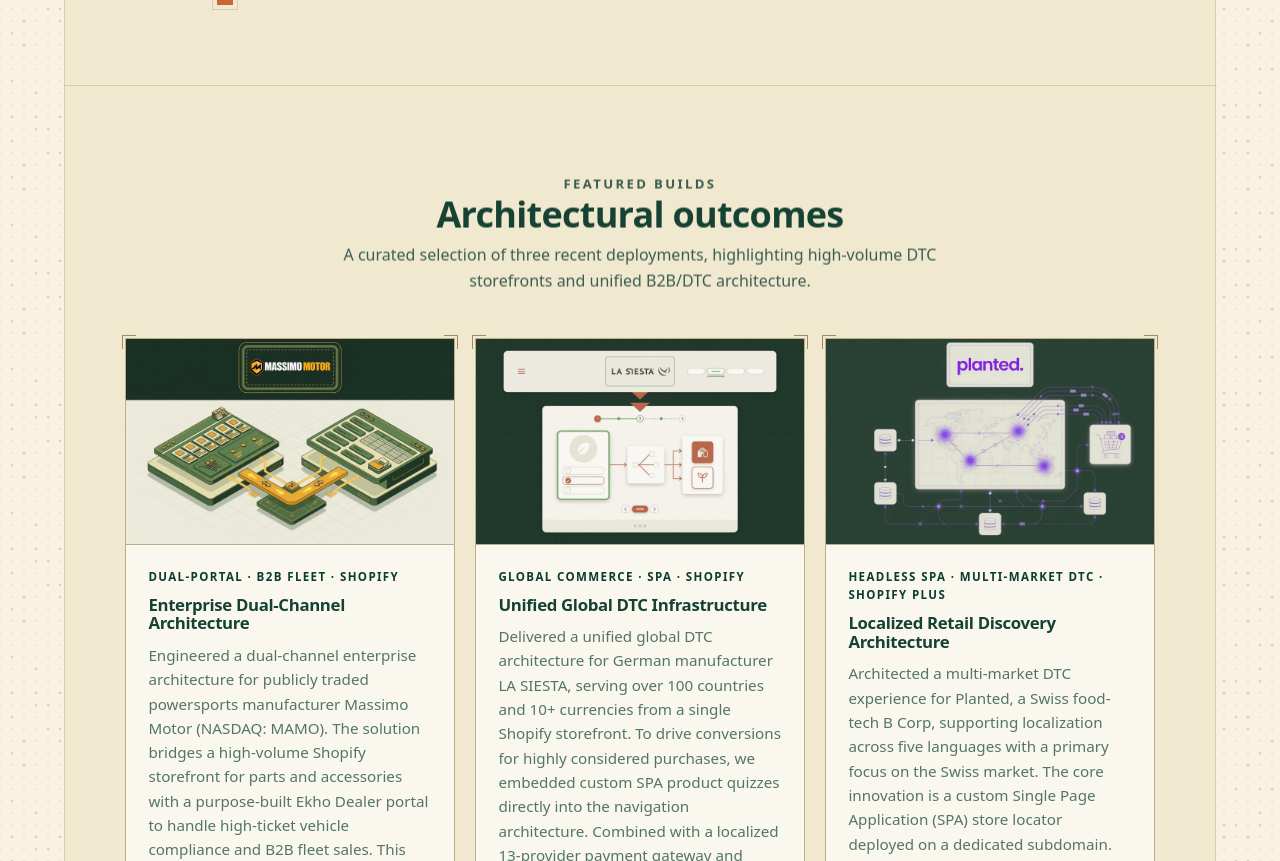
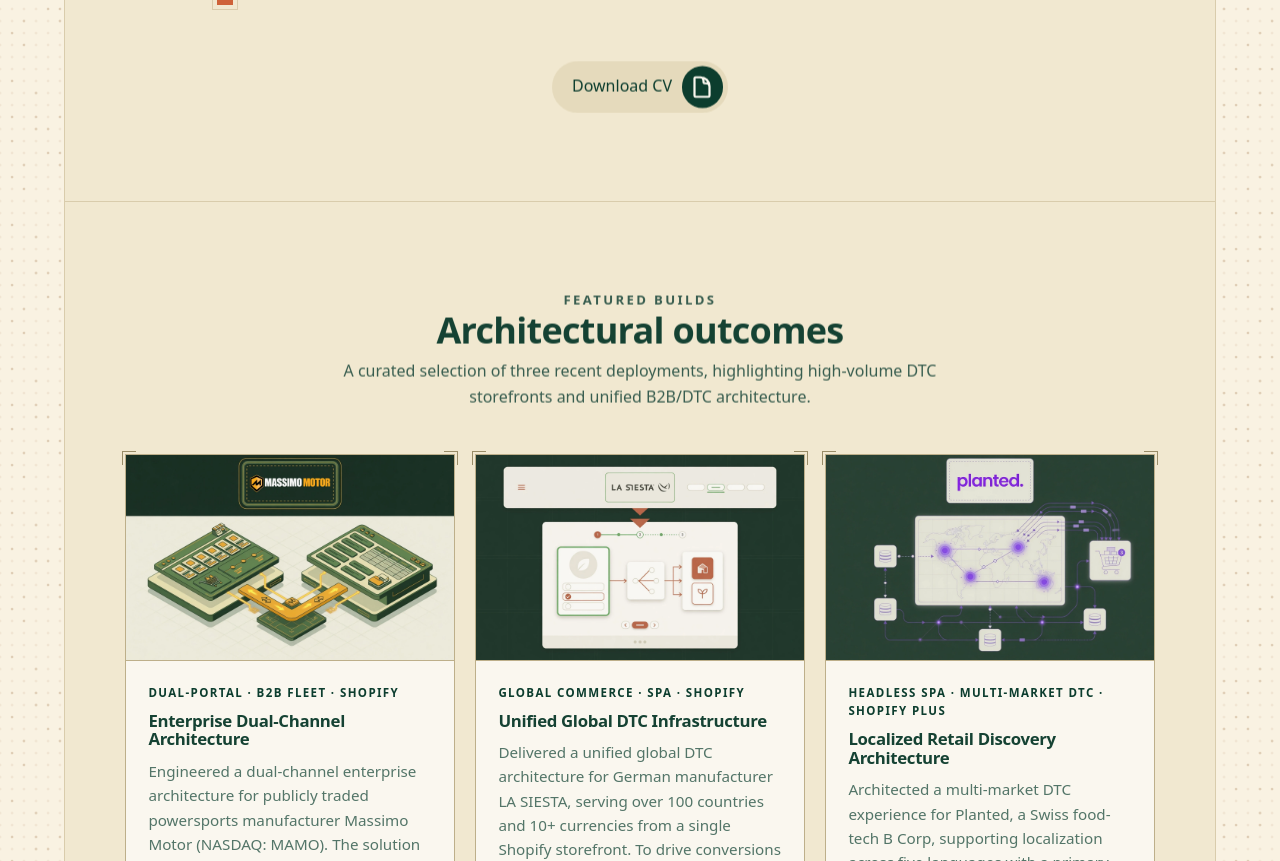
Before and after one commit to milanpetrovic/milanpetrovic.github.io, a website built with Vite: page index.html in a window 1280 px wide. Shown: the part 3399-4260 px from the top of the page. Built offline with nearby package versions, Linux system fonts and the light colour scheme.

Commit message:
Add CV download

```diff
--- a/index.html
+++ b/index.html
@@ -345,6 +345,20 @@
                         </p>
                     </div>
                 </div>
+
+                <div class="hero-cta mt-[4rem]" data-animate="from-bottom">
+                    <a href="/Milan_Petrovic_CV.pdf" target="_blank" class="btn btn-cream">
+                        <span>Download CV</span>
+                        <span class="ico">
+                            <svg xmlns="http://www.w3.org/2000/svg" fill="none" viewBox="0 0 24 24" stroke-width="2.2"
+                                stroke="currentColor" class="size-6">
+                                <path stroke-linecap="round" stroke-linejoin="round"
+                                    d="M19.5 14.25v-2.625a3.375 3.375 0 0 0-3.375-3.375h-1.5A1.125 1.125 0 0 1 13.5 7.125v-1.5a3.375 3.375 0 0 0-3.375-3.375H8.25m2.25 0H5.625c-.621 0-1.125.504-1.125 1.125v17.25c0 .621.504 1.125 1.125 1.125h12.75c.621 0 1.125-.504 1.125-1.125V11.25a9 9 0 0 0-9-9Z" />
+                            </svg>
+
+                        </span>
+                    </a>
+                </div>
             </section>
 
             <!-- ============ PROJECTS ============ -->
```
Also changed, not shown: 1 other file.
